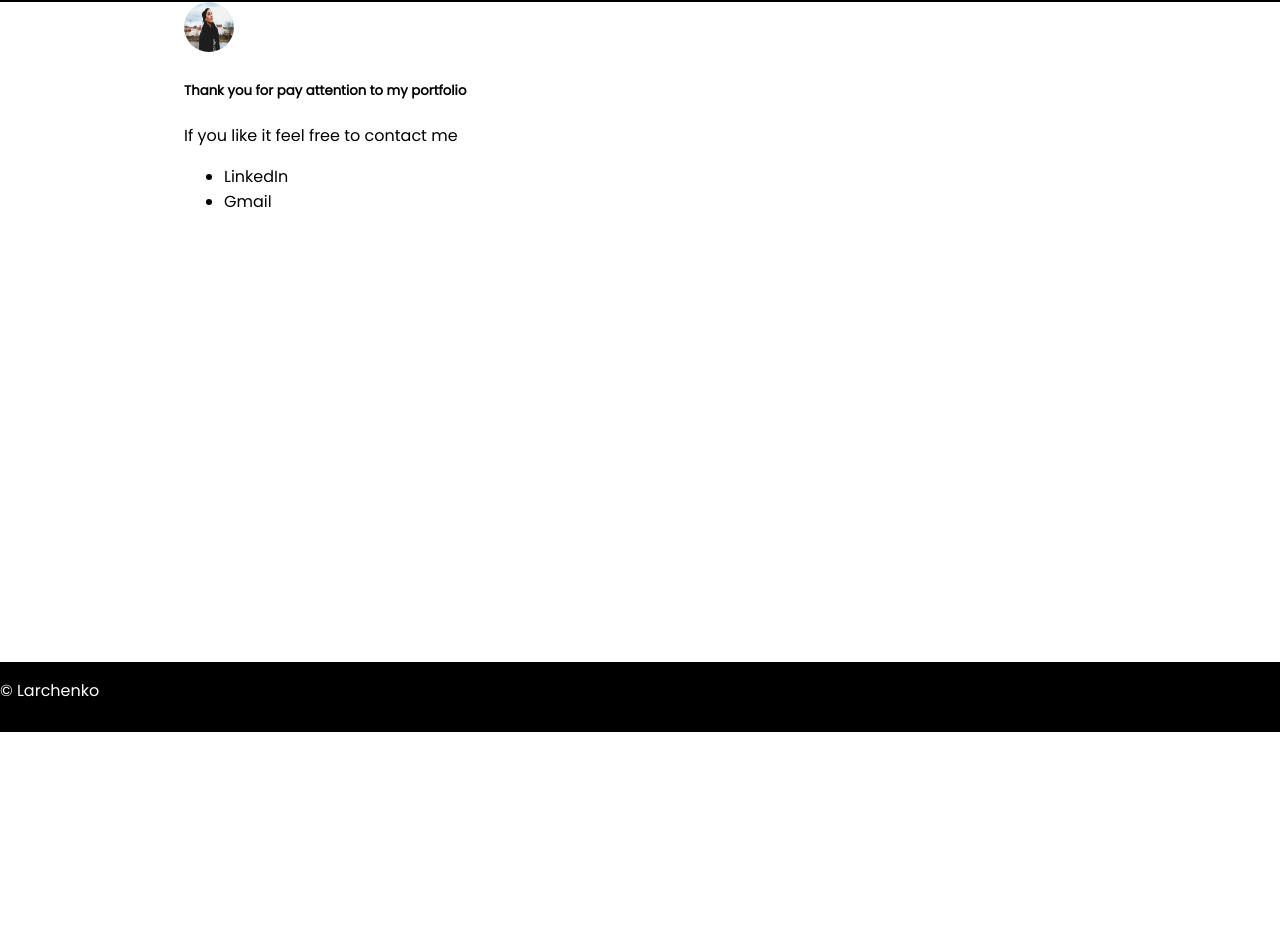
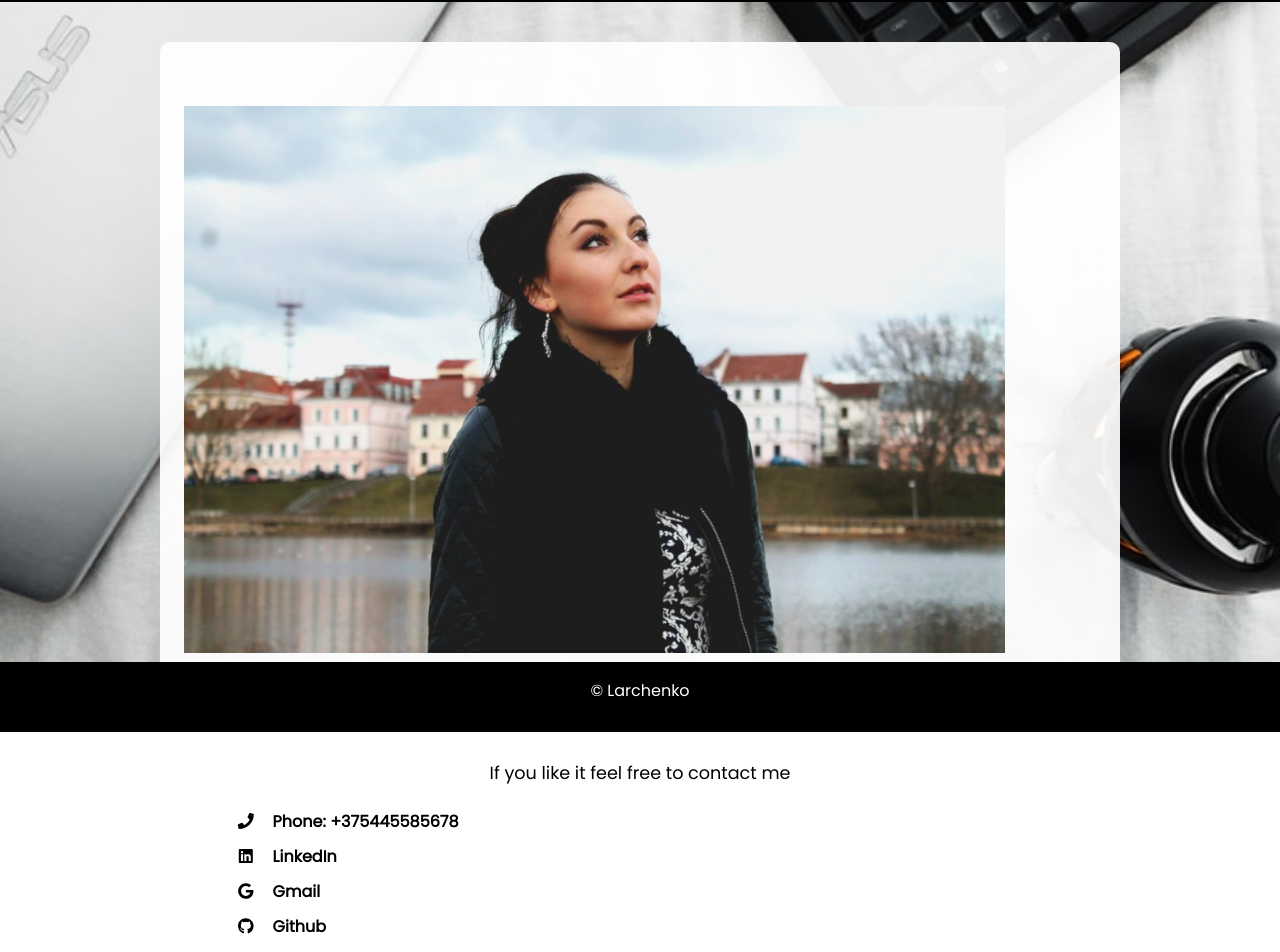
Before and after one commit to MashaLarchenko/myportfolio, a React (Create React App) app: page /contact in a window 1280 px wide. Shown: the part 68-1020 px from the top of the page. Before the commit the page ends 800 px from the top, so only its background shows below. Built offline with nearby package versions, Linux system fonts and the light colour scheme.

Commit message:
feat: contact component

```diff
--- a/src/Components/Contact/Contact.jsx
+++ b/src/Components/Contact/Contact.jsx
@@ -2,22 +2,45 @@ import React from "react";
 import Footer from "../SkillsNavigation/Footer";
 import Navigation from "../SkillsNavigation/Navigation";
 import Container from "@material-ui/core/Container";
-
+import { FontAwesomeIcon } from "@fortawesome/react-fontawesome";
+import { faPhone } from "@fortawesome/free-solid-svg-icons";
+import {
+  faGithub,
+  faLinkedin,
+  faGoogle
+} from "@fortawesome/free-brands-svg-icons";
 import photo from "../../assets/photo.png";
 import "./contact.css";
 
 export default function Contact() {
   return (
     <div className="wrapper">
-      <Navigation/>
-      <Container maxWidth='md' className='contact_container'>
+      <Navigation />
+      <Container maxWidth="md" className="contact_container">
         <img src={photo} alt="myPhoto" className="myphoto" />
-        <h5>Thank you for pay attention to my portfolio</h5>
-        <p>If you like it feel free to contact me</p>
-        <ul className='contact_list'>
-          <li>LinkedIn</li>
-          <li>Gmail</li>
-        </ul>
+        <div>
+          <h5>Thank you for pay attention to my portfolio</h5>
+          <p>If you like it feel free to contact me</p>
+          <ul className="contact_list">
+            <li>
+            <FontAwesomeIcon icon={faPhone} />
+              Phone: +375445585678</li>
+            <li>
+              <FontAwesomeIcon icon={faLinkedin} />
+              <a href="https://www.linkedin.com/in/maria-larchenko-b990ab138/">
+                LinkedIn
+              </a>
+            </li>
+            <li>
+              <FontAwesomeIcon icon={faGoogle} />
+              <a href="mailto: mashalarchenko16@gmail.com">Gmail</a>
+            </li>
+            <li>
+              <FontAwesomeIcon icon={faGithub} />
+              <a href="https://github.com/MashaLarchenko">Github</a>
+            </li>
+          </ul>
+        </div>
       </Container>
       <Footer />
     </div>
--- a/src/Components/Contact/contact.css
+++ b/src/Components/Contact/contact.css
@@ -1,9 +1,59 @@
+ol, ul {
+	list-style: none;
+}
+
+.contact_list li a:hover {
+    color: rgb(22, 22, 163);
+}
+
+
+.contact_list li a {
+    color: black;
+}
+.contact_list li .svg-inline--fa.fa-w-18,
+.contact_list li .svg-inline--fa.fa-w-16,
+.contact_list li .svg-inline--fa.fa-w-14 {
+  width: 5%;
+  padding-right: 5px;
+}
+
 .myphoto {
-    width: 50px;
-    height: 50px;
-    border-radius: 50%;
+    width: 90%;
 }
 
 .contact_container {
     display: grid;
+    background: #ffffffeb;
+    margin-top: 5vh;
+    padding: 20px 0;
+    border-radius: 10px;
+    grid-template-columns: 1fr 2fr;
+    justify-content: center;
+    align-content: center;
+    padding: 5%;
 }
+
+.contact_container div h5 {
+    font-size: 1.3rem;
+    text-align: center;
+}
+
+.contact_container div p {
+    font-size: 1.1rem;
+    text-align: center;
+}
+
+.wrapper {
+    background-image: url(../../assets/back4.jpg);
+    background-attachment: fixed;
+    background-repeat: no-repeat;
+    background-size: cover;
+    background-position-y: center;
+    height: 100vh;
+}
+
+.contact_list li {
+    font-weight: 700;
+    color: black;
+    padding: 5px 0;
+}
--- a/src/Components/Portfolio/portfolio.css
+++ b/src/Components/Portfolio/portfolio.css
@@ -26,16 +26,16 @@
   color: black;
 }
 
-.svg-inline--fa.fa-w-18,
-.svg-inline--fa.fa-w-16,
-.svg-inline--fa.fa-w-15 {
+.projectItem .svg-inline--fa.fa-w-18,
+.projectItem .svg-inline--fa.fa-w-16,
+.projectItem .svg-inline--fa.fa-w-15 {
   width: 100%;
   height: 55%;
 }
 
-.svg-inline--fa.fa-w-18:hover,
-.svg-inline--fa.fa-w-16:hover,
-.svg-inline--fa.fa-w-15:hover {
+.projectItem .svg-inline--fa.fa-w-18:hover,
+.projectItem .svg-inline--fa.fa-w-16:hover,
+.projectItem .svg-inline--fa.fa-w-15:hover {
   animation-duration: 1s;
   animation-name: rotateIcon;
 }
--- a/src/Components/SkillsNavigation/header.css
+++ b/src/Components/SkillsNavigation/header.css
@@ -63,4 +63,5 @@ a {
   height: 70px;
   background-color: #000;
   color: white;
+  text-align: center;
 }
```
